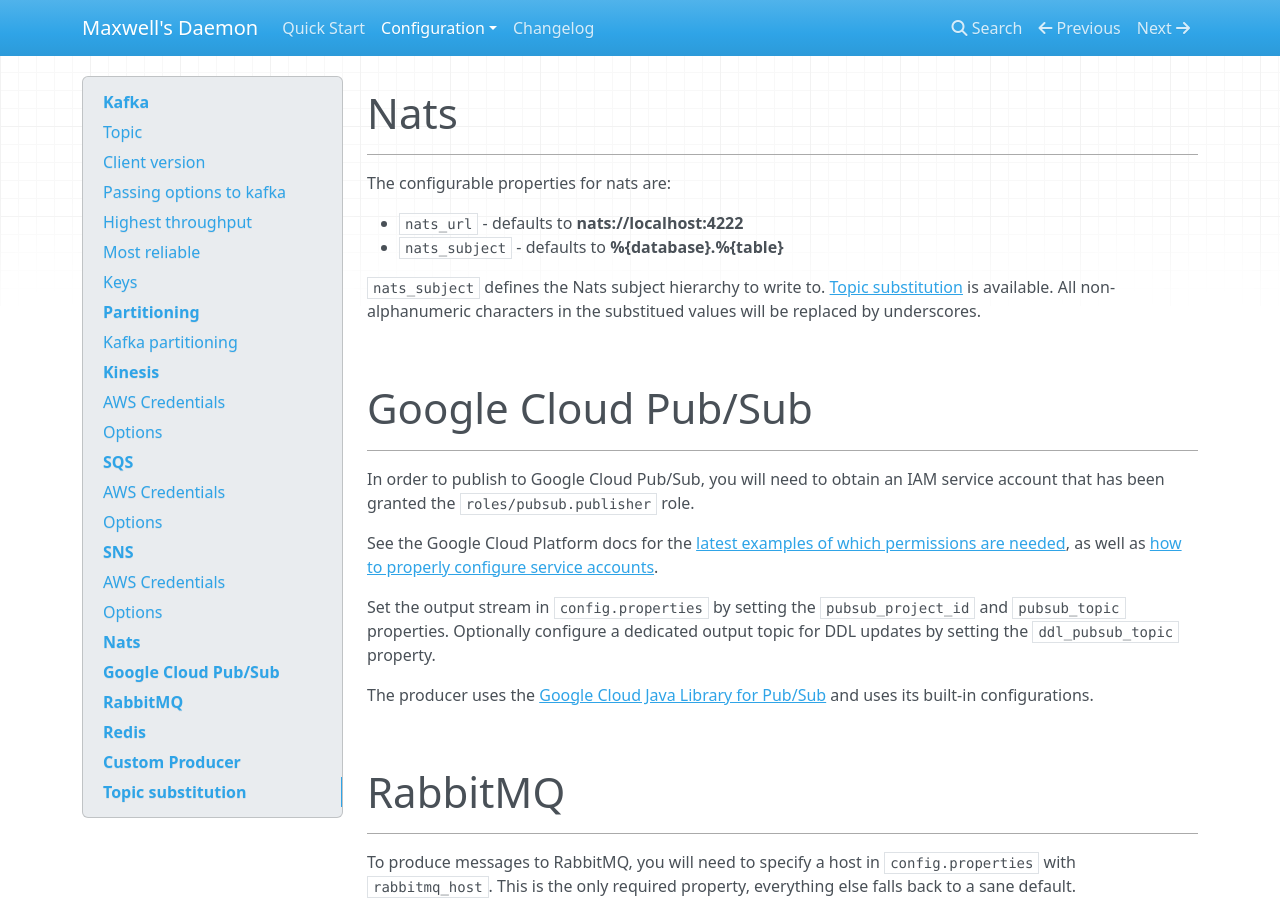
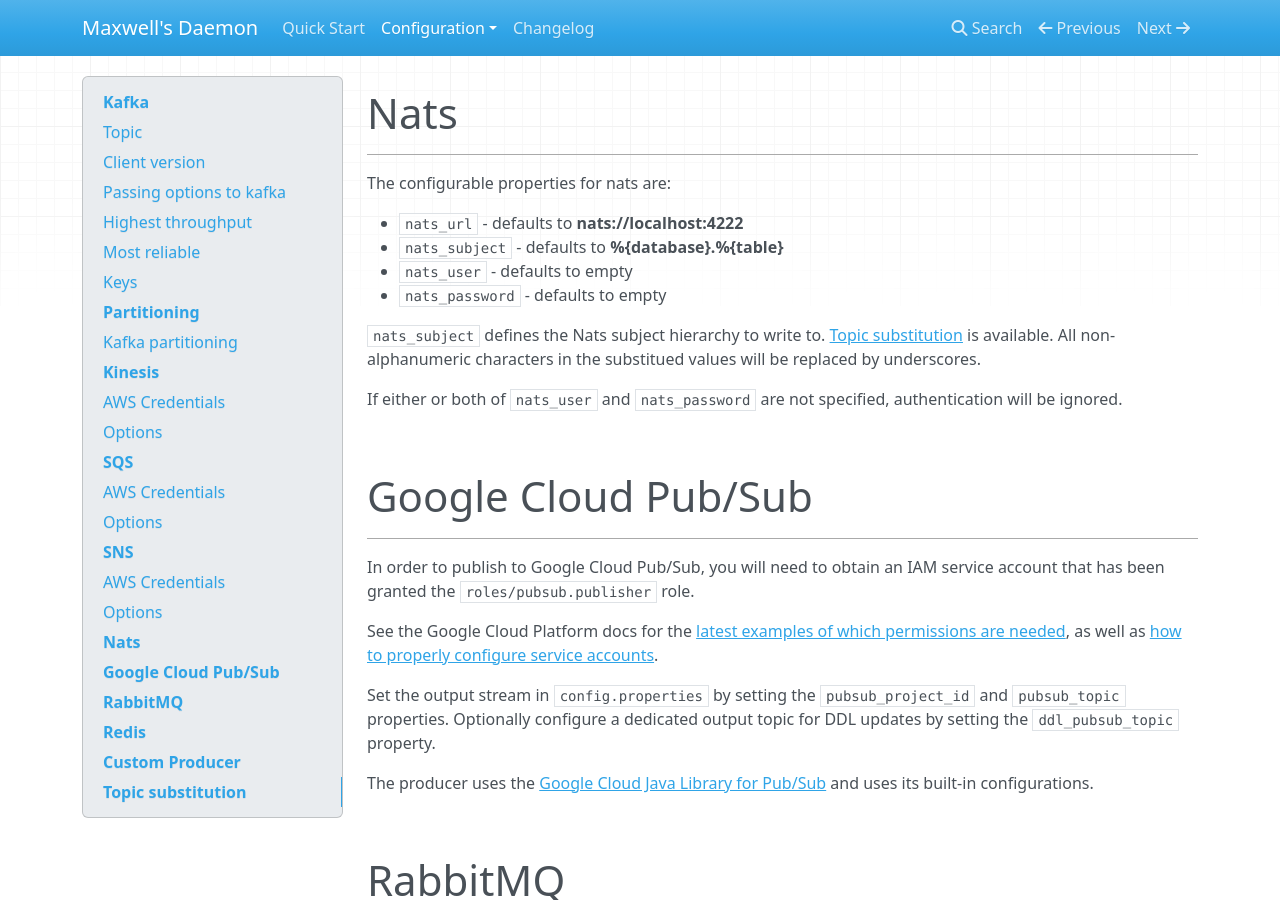
Before and after one commit to zendesk/maxwell, an MkDocs documentation site: the page built from docs/docs/producers.md, in a window 1280 px wide and 900 px high, scrolled down 5296 px. Built offline with MkDocs 1.6.1, drawn with Linux system fonts in a browser that asks for light colours; nearby versions of some CDN libraries.

Commit message:
adding options docs regarding Nats producer username and password authentication

```diff
--- a/docs/docs/producers.md
+++ b/docs/docs/producers.md
@@ -243,9 +243,13 @@
 
 - `nats_url` - defaults to **nats://localhost:4222**
 - `nats_subject` - defaults to **%{database}.%{table}**
+- `nats_user` - defaults to empty
+- `nats_password` - defaults to empty
 
 `nats_subject` defines the Nats subject hierarchy to write to.  [Topic substitution](/producers#topic-substitution) is available.
 All non-alphanumeric characters in the substitued values will be replaced by underscores.
+
+If either or both of `nats_user` and `nats_password` are not specified, authentication will be ignored.
 
 # Google Cloud Pub/Sub
 ***
```
